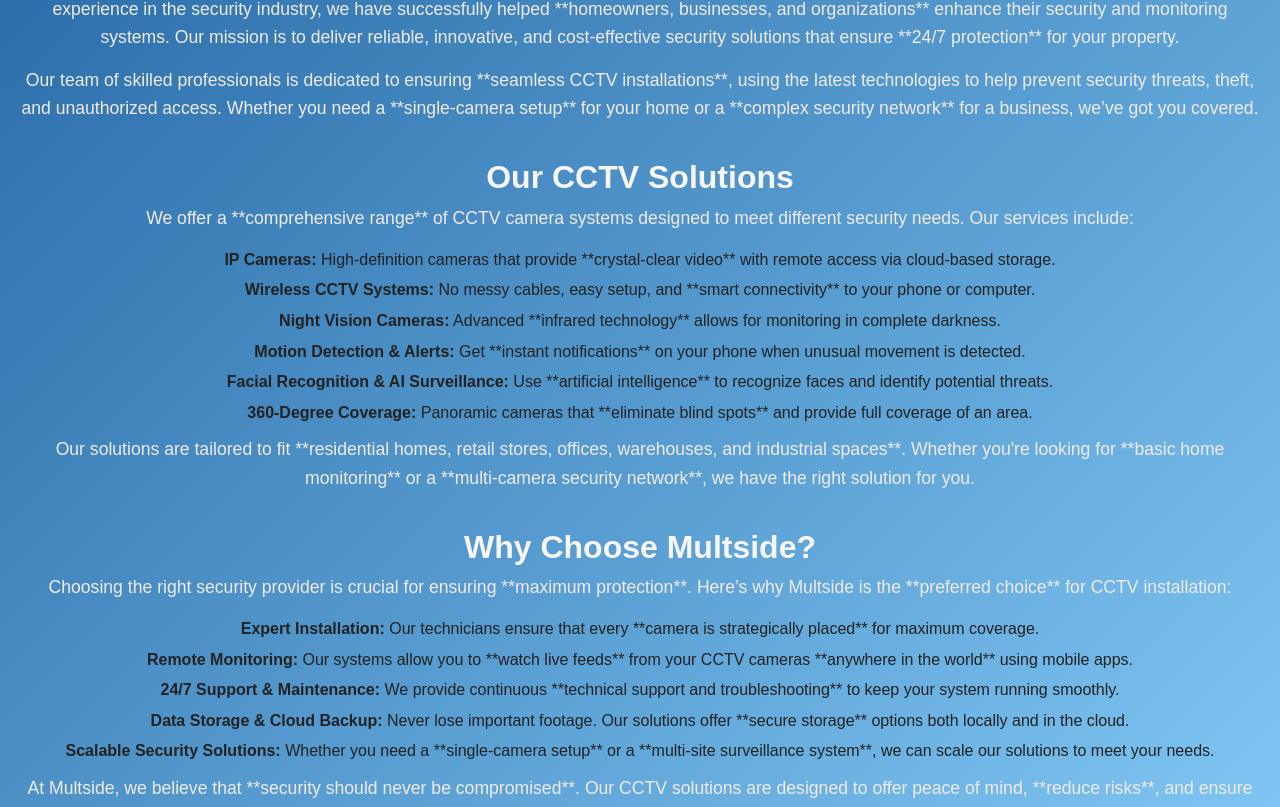
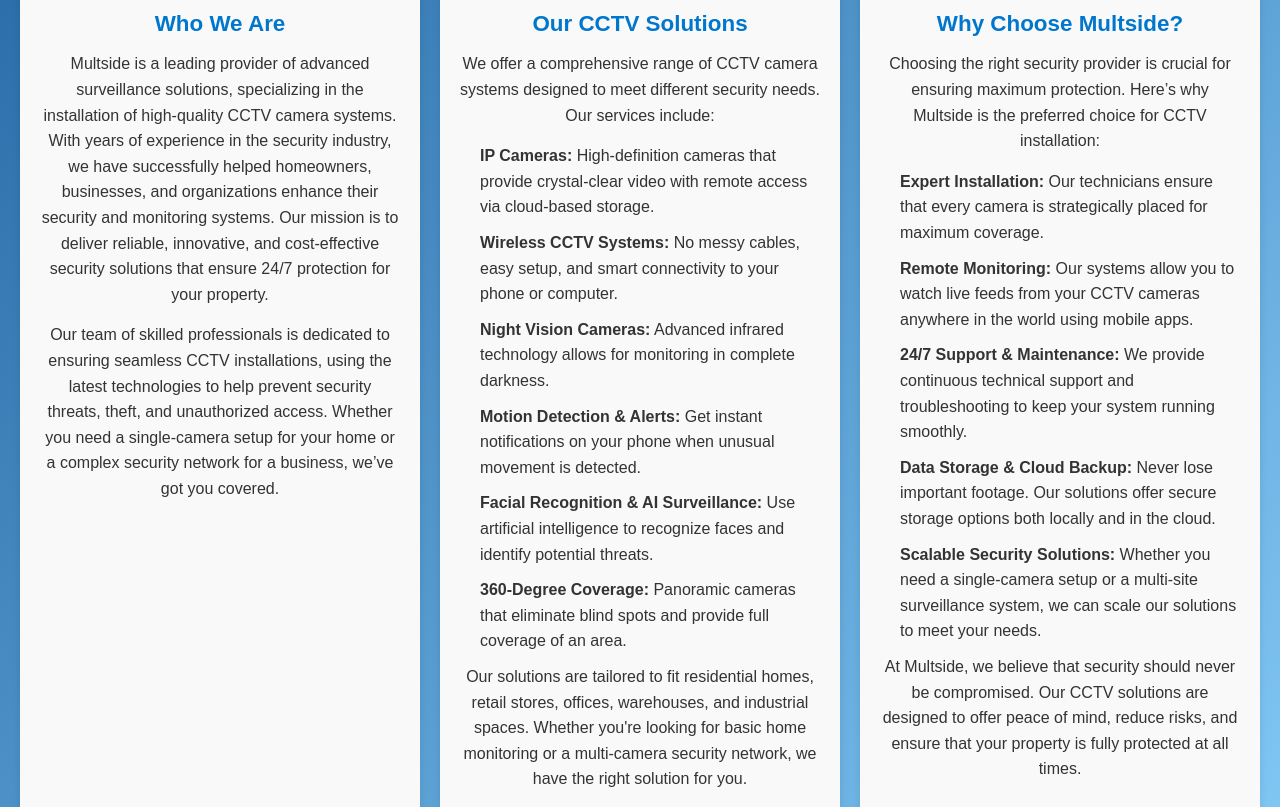
Before and after one commit to warrenposo/Multside-technology, a React (Create React App) app: page /services/cctv-installation in a window 1280 px wide. Shown: the part 926-1733 px from the top of the page. Built offline with nearby package versions, Linux system fonts and the light colour scheme; the HTML template or start-up script is replaced by a standard one.

Commit message:
service page updates

```diff
--- a/src/pages/CCTVInstallation.js
+++ b/src/pages/CCTVInstallation.js
@@ -14,72 +14,72 @@
           <div className="block left-block">
             <h2>Who We Are</h2>
             <p>
-              Multside is a leading provider of advanced surveillance solutions, specializing in the installation of high-quality **CCTV camera systems**. With years of experience in the security industry, we have successfully helped **homeowners, businesses, and organizations** enhance their security and monitoring systems. Our mission is to deliver reliable, innovative, and cost-effective security solutions that ensure **24/7 protection** for your property.
+              Multside is a leading provider of advanced surveillance solutions, specializing in the installation of high-quality CCTV camera systems. With years of experience in the security industry, we have successfully helped homeowners, businesses, and organizations enhance their security and monitoring systems. Our mission is to deliver reliable, innovative, and cost-effective security solutions that ensure 24/7 protection for your property.
             </p>
             <p>
-              Our team of skilled professionals is dedicated to ensuring **seamless CCTV installations**, using the latest technologies to help prevent security threats, theft, and unauthorized access. Whether you need a **single-camera setup** for your home or a **complex security network** for a business, we’ve got you covered.
+              Our team of skilled professionals is dedicated to ensuring seamless CCTV installations, using the latest technologies to help prevent security threats, theft, and unauthorized access. Whether you need a single-camera setup for your home or a complex security network for a business, we’ve got you covered.
             </p>
           </div>
           <div className="block middle-block">
             <h2>Our CCTV Solutions</h2>
             <p>
-              We offer a **comprehensive range** of CCTV camera systems designed to meet different security needs. Our services include:
+              We offer a comprehensive range of CCTV camera systems designed to meet different security needs. Our services include:
             </p>
             <ul>
               <li>
-                <strong>IP Cameras:</strong> High-definition cameras that provide **crystal-clear video** with remote access via cloud-based storage.
+                <strong>IP Cameras:</strong> High-definition cameras that provide crystal-clear video with remote access via cloud-based storage.
               </li>
               <li>
-                <strong>Wireless CCTV Systems:</strong> No messy cables, easy setup, and **smart connectivity** to your phone or computer.
+                <strong>Wireless CCTV Systems:</strong> No messy cables, easy setup, and smart connectivity to your phone or computer.
               </li>
               <li>
-                <strong>Night Vision Cameras:</strong> Advanced **infrared technology** allows for monitoring in complete darkness.
+                <strong>Night Vision Cameras:</strong> Advanced infrared technology allows for monitoring in complete darkness.
               </li>
               <li>
-                <strong>Motion Detection & Alerts:</strong> Get **instant notifications** on your phone when unusual movement is detected.
+                <strong>Motion Detection & Alerts:</strong> Get instant notifications on your phone when unusual movement is detected.
               </li>
               <li>
-                <strong>Facial Recognition & AI Surveillance:</strong> Use **artificial intelligence** to recognize faces and identify potential threats.
+                <strong>Facial Recognition & AI Surveillance:</strong> Use artificial intelligence to recognize faces and identify potential threats.
               </li>
               <li>
-                <strong>360-Degree Coverage:</strong> Panoramic cameras that **eliminate blind spots** and provide full coverage of an area.
+                <strong>360-Degree Coverage:</strong> Panoramic cameras that eliminate blind spots and provide full coverage of an area.
               </li>
             </ul>
             <p>
-              Our solutions are tailored to fit **residential homes, retail stores, offices, warehouses, and industrial spaces**. Whether you're looking for **basic home monitoring** or a **multi-camera security network**, we have the right solution for you.
+              Our solutions are tailored to fit residential homes, retail stores, offices, warehouses, and industrial spaces. Whether you're looking for basic home monitoring or a multi-camera security network, we have the right solution for you.
             </p>
           </div>
           <div className="block right-block">
             <h2>Why Choose Multside?</h2>
             <p>
-              Choosing the right security provider is crucial for ensuring **maximum protection**. Here’s why Multside is the **preferred choice** for CCTV installation:
+              Choosing the right security provider is crucial for ensuring maximum protection. Here’s why Multside is the preferred choice for CCTV installation:
             </p>
             <ul>
               <li>
-                <strong>Expert Installation:</strong> Our technicians ensure that every **camera is strategically placed** for maximum coverage.
+                <strong>Expert Installation:</strong> Our technicians ensure that every camera is strategically placed for maximum coverage.
               </li>
               <li>
-                <strong>Remote Monitoring:</strong> Our systems allow you to **watch live feeds** from your CCTV cameras **anywhere in the world** using mobile apps.
+                <strong>Remote Monitoring:</strong> Our systems allow you to watch live feeds from your CCTV cameras anywhere in the world using mobile apps.
               </li>
               <li>
-                <strong>24/7 Support & Maintenance:</strong> We provide continuous **technical support and troubleshooting** to keep your system running smoothly.
+                <strong>24/7 Support & Maintenance:</strong> We provide continuous technical support and troubleshooting to keep your system running smoothly.
               </li>
               <li>
-                <strong>Data Storage & Cloud Backup:</strong> Never lose important footage. Our solutions offer **secure storage** options both locally and in the cloud.
+                <strong>Data Storage & Cloud Backup:</strong> Never lose important footage. Our solutions offer secure storage options both locally and in the cloud.
               </li>
               <li>
-                <strong>Scalable Security Solutions:</strong> Whether you need a **single-camera setup** or a **multi-site surveillance system**, we can scale our solutions to meet your needs.
+                <strong>Scalable Security Solutions:</strong> Whether you need a single-camera setup or a multi-site surveillance system, we can scale our solutions to meet your needs.
               </li>
             </ul>
             <p>
-              At Multside, we believe that **security should never be compromised**. Our CCTV solutions are designed to offer peace of mind, **reduce risks**, and ensure that your property is **fully protected** at all times.
+              At Multside, we believe that security should never be compromised. Our CCTV solutions are designed to offer peace of mind, reduce risks, and ensure that your property is fully protected at all times.
             </p>
           </div>
         </div>
         <div className="additional-info">
           <h2>Contact Us for a Free Consultation</h2>
           <p>
-            Looking for a **professional CCTV installation service**? Contact Multside today! Our team will help assess your security needs and recommend the **best surveillance solution** for your home or business.
+            Looking for a professional CCTV installation service? Contact Multside today! Our team will help assess your security needs and recommend the best surveillance solution for your home or business.
           </p>
 
         </div>
--- a/src/pages/Contact.js
+++ b/src/pages/Contact.js
@@ -73,7 +73,7 @@
           <span className={styles.icon}>📧</span>
           <div>
             <h4>Email Us</h4>
-            <p>multsidetechnologies@gmail.com</p>
+            <p>info@multside.co.ke</p>
           </div>
         </div>
         <div className={styles.infoItem}>
--- a/src/pages/VehicleTrackingServices.js
+++ b/src/pages/VehicleTrackingServices.js
@@ -14,7 +14,7 @@
           <div className="block left-block">
             <h2>Who We Are</h2>
             <p>
-              At <strong>Multside</strong>, we specialize in cutting-edge vehicle tracking and fleet management solutions that provide real-time monitoring,
+              At Multside, we specialize in cutting-edge vehicle tracking and fleet management solutions that provide real-time monitoring,
               enhanced security, and cost-saving fuel management. With years of expertise in GPS tracking technology, we offer businesses and individuals
               reliable and efficient solutions to optimize vehicle usage and improve overall fleet performance.
             </p>
--- a/src/pages/cartracker.css
+++ b/src/pages/cartracker.css
@@ -1,30 +1,71 @@
-/* Ensure the page takes the full viewport height */
-.page-container {
+/* Scoped styles */
+.carTracking-page-container {
   display: flex;
-    flex-direction: column; /* Stack navbar, content, and footer */
-    min-height: 100vh; /* Full viewport height */
+  flex-direction: column;
+  min-height: 100vh;
   margin: 0;
   padding: 0;
-    box-sizing: border-box;
-    background-color: #ffffff; /* Optional: Add a background color */
+  background-color: #ffffff;
+  font-family: 'Arial', sans-serif;
+  padding: 80px 20px;
 }
 
-  /* Center the content vertically and horizontally */
-  .content-container {
-    flex: 1; /* Allow the content to grow and fill available space */
+.carTracking-content-container {
+  flex: 1;
   display: flex;
-    flex-direction: column; /* Stack heading and paragraph */
-    justify-content: center; /* Center vertically */
-    align-items: center; /* Center horizontally */
-    text-align: center; /* Optional: Center text */
-    padding: 20px; /* Add some padding around content */
+  flex-direction: column;
+  justify-content: center;
+  align-items: center;
+  text-align: center;
+  padding: 40px 20px;
+  max-width: 800px;
+  margin: auto;
+  background: white;
+  box-shadow: 0px 4px 10px rgba(0, 0, 0, 0.1);
+  border-radius: 10px;
 }
 
-  /* Footer (if you add one later) */
-  .footer {
-    background-color: #f1f1f1; /* Light gray background */
+.carTracking-title {
+  color: #333;
+  font-size: 2.5rem;
+  margin-bottom: 20px;
+}
+
+.carTracking-image-container {
   text-align: center;
-    padding: 10px 0;
-    font-size: 14px;
-    color: #333;
 }
+
+.carTracking-image {
+  width: 100%;
+  max-width: 500px;
+  height: auto;
+}
+
+.carTracking-blocks-container {
+  display: flex;
+  flex-wrap: wrap;
+  justify-content: center;
+  margin-top: 30px;
+}
+
+.carTracking-block {
+  background: #fff;
+  padding: 20px;
+  margin: 10px;
+  border-radius: 8px;
+  width: 300px;
+  box-shadow: 0 4px 6px rgba(0, 0, 0, 0.1);
+}
+
+.carTracking-left-block,
+.carTracking-middle-block,
+.carTracking-right-block {
+  text-align: center;
+}
+
+/* Responsive */
+@media (max-width: 768px) {
+  .carTracking-title {
+    font-size: 2rem;
+  }
+}
--- a/src/pages/doorSecurity.css
+++ b/src/pages/doorSecurity.css
@@ -1,18 +1,18 @@
 /* General Page Styling */
-.page-container {
+.door-security-container {
   display: flex;
   flex-direction: column;
   min-height: 100vh;
   margin: 0;
   padding: 0;
   box-sizing: border-box;
-  background: linear-gradient(135deg,  #07488a, #87cefa); /* Subtle gradient background */
+  background: linear-gradient(135deg, #07488a, #87cefa); /* Subtle gradient background */
   font-family: 'Arial', sans-serif;
   padding: 80px 20px;
 }
 
 /* Content Styling */
-content-container {
+.door-security-content {
   flex: 1;
   display: flex;
   flex-direction: column;
@@ -28,7 +28,7 @@
 }
 
 /* Headings */
-h1 {
+.door-security-title {
   color: #f8f6f6;
   font-size: 2.5rem;
   margin-bottom: 20px;
@@ -37,14 +37,15 @@
   font-weight: bold;
 }
 
-h2 {
+.door-security-content h2 {
   color: #f8f5f5;
   font-size: 2rem;
   margin-top: 30px;
   text-align: center;
+  font-weight: bold;
 }
 
-h3 {
+.door-security-content h3 {
   color: #0e0e0e;
   font-size: 1.5rem;
   margin-top: 20px;
@@ -52,7 +53,7 @@
 }
 
 /* Paragraphs */
-p {
+.door-security-content p {
   color: #f1eaea;
   font-size: 1.1rem;
   line-height: 1.6;
@@ -60,36 +61,67 @@
   text-align: center;
 }
 
-/* Contact Information */
-p strong {
+/* Ensuring strong tags within p are scoped */
+.door-security-content p strong {
   color: #faf8f8;
   text-align: center;
 }
 
-/* Footer */
-.footer {
-  background-color: #333;
+/* Image Container */
+.door-security-image-container {
+  display: flex;
+  justify-content: center;
+  margin-bottom: 20px;
+}
+
+.door-security-image {
+  max-width: 100%;
+  height: auto;
+  border-radius: 10px;
+}
+
+/* Blocks Container */
+.door-security-blocks {
+  display: flex;
+  flex-wrap: wrap;
+  justify-content: center;
+  gap: 20px;
+  margin-top: 30px;
+}
+
+.door-security-block {
+  background: #07488a;
   color: white;
-  text-align: center;
-  padding: 15px 0;
-  font-size: 14px;
+  padding: 20px;
+  border-radius: 10px;
+  max-width: 300px;
+  box-shadow: 0px 4px 10px rgba(0, 0, 0, 0.1);
 }
 
 /* Responsive Design */
 @media (max-width: 768px) {
-  h1 {
-      font-size: 2rem;
+  .door-security-title {
+    font-size: 2rem;
   }
 
-  h2 {
-      font-size: 1.8rem;
+  .door-security-content h2 {
+    font-size: 1.8rem;
   }
 
-  h3 {
-      font-size: 1.4rem;
+  .door-security-content h3 {
+    font-size: 1.4rem;
   }
 
-  p {
-      font-size: 1rem;
+  .door-security-content p {
+    font-size: 1rem;
+  }
+
+  .door-security-blocks {
+    flex-direction: column;
+    align-items: center;
+  }
+
+  .door-security-block {
+    max-width: 100%;
   }
 }
--- a/src/pages/fiber.css
+++ b/src/pages/fiber.css
@@ -11,18 +11,81 @@
 
 /* Center the content vertically and horizontally */
 .content-container {
-    flex: 1; /* Allow the content to grow and fill available space */
+    flex: 1; /* Allow content to grow */
     display: flex;
     flex-direction: column; /* Stack heading and paragraph */
     justify-content: center; /* Center vertically */
     align-items: center; /* Center horizontally */
     text-align: center; /* Optional: Center text */
-    padding: 20px; /* Add some padding around content */
+    padding: 20px;
 }
 
-  /* Footer (if you add one later) */
+/* Style for the image container */
+.image-container {
+    margin: 20px 0;
+}
+
+.fibre-image {
+    width: 100%;
+    max-width: 600px; /* Prevents oversized images */
+    height: auto;
+    border-radius: 8px;
+    box-shadow: 0px 4px 10px rgba(0, 0, 0, 0.1);
+}
+
+/* Blocks Container - Each section inside the content */
+.blocks-container {
+    display: flex;
+    flex-wrap: wrap;
+    justify-content: center;
+    gap: 20px;
+    margin-top: 30px;
+}
+
+.block {
+    background: #f9f9f9;
+    padding: 20px;
+    border-radius: 10px;
+    box-shadow: 0px 4px 8px rgba(0, 0, 0, 0.1);
+    max-width: 400px;
+    text-align: left;
+}
+
+.block h2 {
+    color: #0077cc;
+    font-size: 1.4rem;
+    margin-bottom: 10px;
+}
+
+.block p, .block ul {
+    font-size: 1rem;
+    line-height: 1.6;
+    color: #333;
+}
+
+.block ul {
+    padding-left: 20px;
+}
+
+.block ul li {
+    margin-bottom: 10px;
+}
+
+/* Responsive Styles */
+@media (max-width: 768px) {
+    .blocks-container {
+        flex-direction: column;
+        align-items: center;
+    }
+
+    .block {
+        max-width: 90%;
+    }
+}
+
+/* Footer (if needed) */
 .footer {
-    background-color: #f1f1f1; /* Light gray background */
+    background-color: #f1f1f1;
     text-align: center;
     padding: 10px 0;
     font-size: 14px;
--- a/src/pages/home.module.css
+++ b/src/pages/home.module.css
@@ -61,7 +61,7 @@
 /* Style for tagline */
 .tagline {
   font-size: 2rem; /* Make tagline bigger */
-  margin-top: 1px; /* Move tagline closer to heading */
+  margin-top: 0.5px; /* Move tagline closer to heading */
 }
 
 /* Responsive Design */
```
Also changed, not shown: src/pages/CarTrackerInstallation.js (+16 -25 lines), src/pages/DoorSecurity.js (+9 -9 lines), src/pages/FiberInstallation.js (+19 -19 lines). Lines whose indentation alone changed are shown as unchanged.
